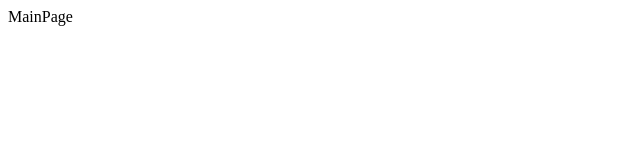
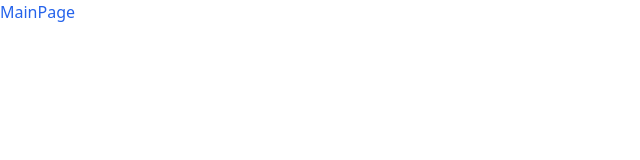
Before and after one commit to yunjeoming/SuliSulSul, a React (Create React App) app in the folder client/: page / in a window 1280 px wide. Shown: the top 160 px of the page, without its empty margins (0-640 px from the left). Built offline with nearby package versions, Linux system fonts and the light colour scheme.

Commit message:
feat: add tailwind css

```diff
--- a/client/package.json
+++ b/client/package.json
@@ -11,6 +11,7 @@
     "react-dom": "^18.2.0",
     "react-router-dom": "^6.9.0",
     "react-scripts": "5.0.1",
+    "tailwindcss": "^3.2.7",
     "typescript": "^4.4.2"
   },
   "scripts": {
--- a/client/public/index.html
+++ b/client/public/index.html
@@ -23,7 +23,7 @@
       work correctly both with client-side routing and a non-root public URL.
       Learn how to configure a non-root public URL by running `npm run build`.
     -->
-    <title>React App</title>
+    <title>Sulisulsul</title>
   </head>
   <body>
     <noscript>You need to enable JavaScript to run this app.</noscript>
--- /dev/null
+++ b/client/src/index.css
@@ -0,0 +1,3 @@
+@tailwind base;
+@tailwind components;
+@tailwind utilities;
--- a/client/src/index.tsx
+++ b/client/src/index.tsx
@@ -1,6 +1,7 @@
 import React from 'react';
 import ReactDOM from 'react-dom/client';
 import App from './App';
+import './index.css'
 
 const root = ReactDOM.createRoot(
   document.getElementById('root') as HTMLElement
--- a/client/src/pages/MainPage/index.tsx
+++ b/client/src/pages/MainPage/index.tsx
@@ -2,7 +2,7 @@ import React from 'react';
 
 const MainPage = () => {
   // 홈페이지 or 메인페이지
-  return <div>MainPage</div>;
+  return <div className='text-blue-600/100'>MainPage</div>;
 };
 
 export default MainPage;
--- /dev/null
+++ b/client/tailwind.config.js
@@ -0,0 +1,8 @@
+/** @type {import('tailwindcss').Config} */
+module.exports = {
+  content: ["./src/**/*.{html,js,jsx,ts,tsx}"],
+  theme: {
+    extend: {},
+  },
+  plugins: [],
+}
```
Also changed, not shown: 1 other file (tests, documents, lock files or other folders).
